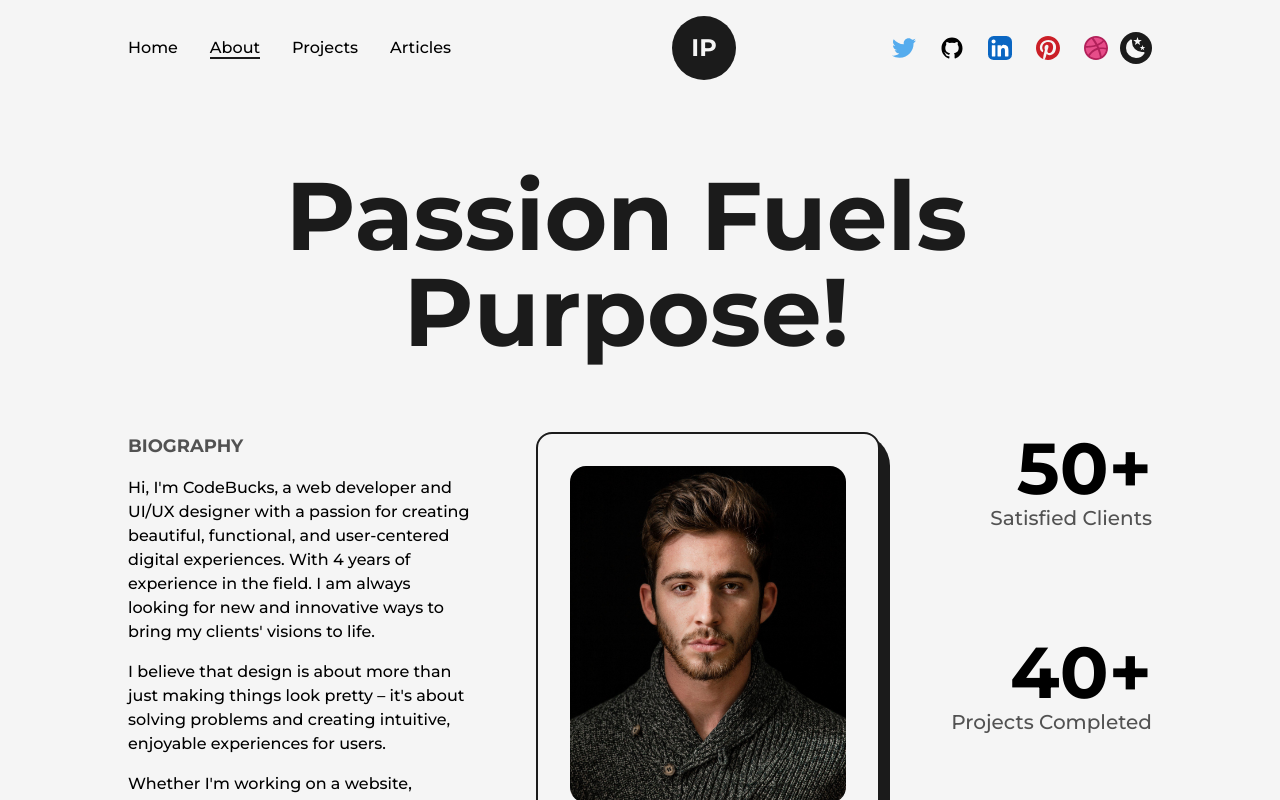
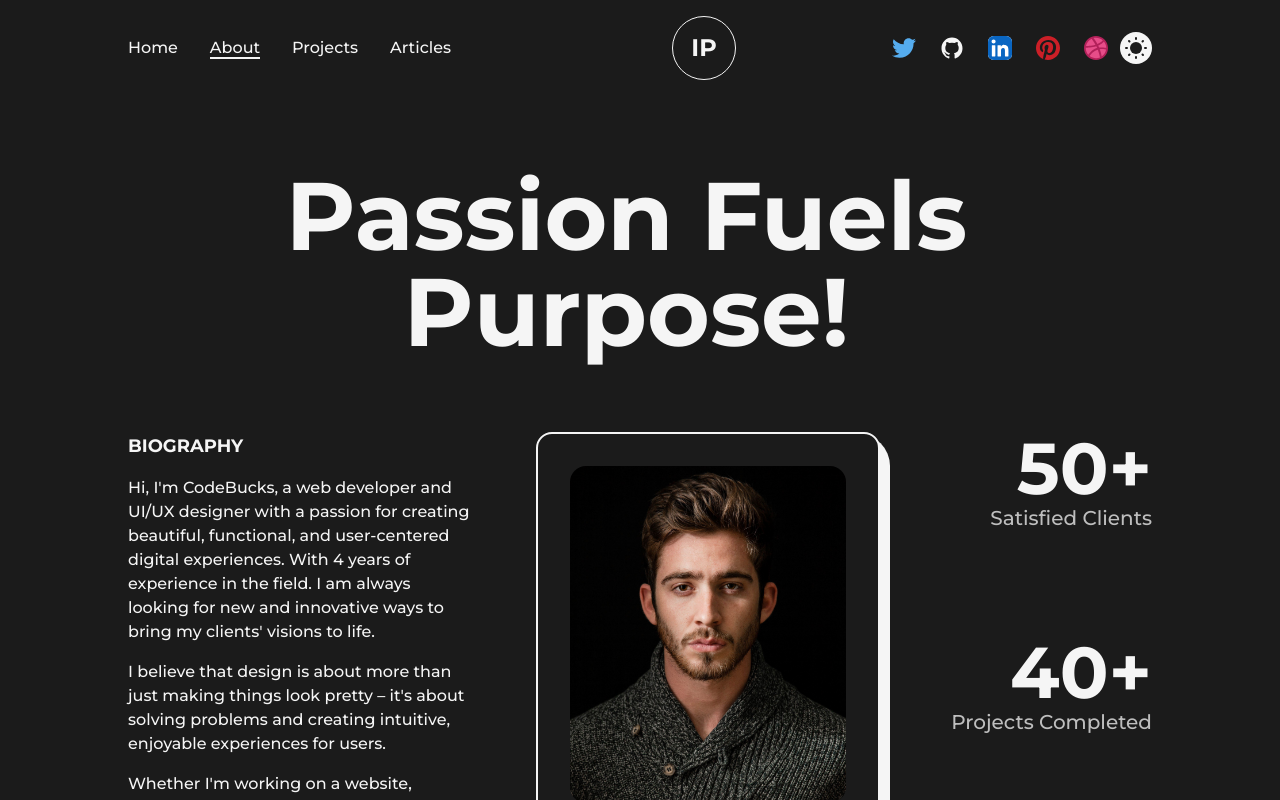
Before and after one commit to isaiahpere/flappy-porty, a Next.js app: page /about in a window 1280 px wide. Both pictures are taken after a click on the button 1136 px from the left and 48 px from the top of the page. Shown: the top 800 px of the page. Built offline with nearby package versions, Linux system fonts and the light colour scheme.

Commit message:
complete dark mode for projects page

```diff
--- a/src/app/about/page.jsx
+++ b/src/app/about/page.jsx
@@ -47,7 +47,7 @@
         <title>Isaiah | About Page</title>
         <meta name="description" content="about page for Isaiah" />
       </Head>
-      <main className="flex w-full flex-col items-center justify-center">
+      <main className="flex w-full flex-col items-center justify-center dark:text-light">
         <Layout className="pt-16">
           <AnimatedText
             text="Passion Fuels Purpose!"
@@ -55,7 +55,7 @@
           />
           <div className="grid w-full grid-cols-8 gap-16 ">
             <div className="col-span-3 flex flex-col items-start justify-start">
-              <h2 className="mb-4 text-lg font-bold uppercase text-dark/75">
+              <h2 className="mb-4 text-lg font-bold uppercase text-dark/75 dark:text-light">
                 Biography
               </h2>
               <p className="font-medium">
@@ -78,12 +78,12 @@
                 your next project.
               </p>
             </div>
-            <div className="col-span-3 relative h-max rounded-2xl border-2 border-solid border-dark bg-light p-8 ">
-              <div className="absolute top-0 -right-3 -z-10 w-[102%] h-[103%] rounded-[2rem] bg-dark" />
+            <div className="col-span-3 relative h-max rounded-2xl border-2 border-solid border-dark bg-light p-8 dark:bg-dark dark:border-light">
+              <div className="absolute top-0 -right-3 -z-10 w-[102%] h-[103%] rounded-[2rem] bg-dark dark:bg-light" />
               <Image
                 src={profileImage}
                 alt="isaiah pereira profile"
-                className="w-full h-auto rounded-2xl"
+                className="w-full h-auto rounded-2xl "
                 width={100}
                 height={100}
                 priority="true"
@@ -94,7 +94,7 @@
                 <span className="inline-block text-7xl font-bold">
                   <AnimatedNumbers value={50} />+
                 </span>
-                <h2 className="text-xl font-medium capitalize text-dark/75">
+                <h2 className="text-xl font-medium capitalize text-dark/75 dark:text-light/75">
                   Satisfied Clients
                 </h2>
               </div>
@@ -102,7 +102,7 @@
                 <span className="inline-block text-7xl font-bold">
                   <AnimatedNumbers value={40} />+
                 </span>
-                <h2 className="text-xl font-medium capitalize text-dark/75">
+                <h2 className="text-xl font-medium capitalize text-dark/75 dark:text-light/75">
                   Projects Completed
                 </h2>
               </div>
@@ -110,7 +110,7 @@
                 <span className="inline-block text-7xl font-bold">
                   <AnimatedNumbers value={4} />+
                 </span>
-                <h2 className="text-xl font-medium capitalize text-dark/75">
+                <h2 className="text-xl font-medium capitalize text-dark/75 dark:text-light/75">
                   Years of Experience
                 </h2>
               </div>
--- a/src/app/components/Education.jsx
+++ b/src/app/components/Education.jsx
@@ -18,7 +18,7 @@
         transition={{ duration: 0.5, type: "spring" }}
       >
         <h3 className="capitalize font-bold text-2xl ">{type}&nbsp;</h3>
-        <span className="capitalize font-medium text-dark/75 ">
+        <span className="capitalize font-medium text-dark/75 dark:text-light/75">
           {time} | {place}
         </span>
         <p className="font-medium w-full">{info}</p>
@@ -40,7 +40,7 @@
       <div className="w-[75%] mx-auto relative" ref={ref}>
         <motion.div
           style={{ scaleY: scrollYProgress }}
-          className="absolute left-9 top-0 w-[4px] h-full bg-dark origin-top"
+          className="absolute left-9 top-0 w-[4px] h-full bg-dark origin-top dark:bg-light"
         />
         <ul className="w-full flex flex-col items-start justify-between ml-4">
           <Details
--- a/src/app/components/Experience.jsx
+++ b/src/app/components/Experience.jsx
@@ -22,12 +22,12 @@
           <a
             href={companyLink}
             target="_blank"
-            className="text-primary capitalize"
+            className="text-primary dark:text-primaryDark capitalize"
           >
             @{company}
           </a>
         </h3>
-        <span className="capitalize font-medium text-dark/75 ">
+        <span className="capitalize font-medium text-dark/75 dark:text-light/75">
           {time} | {address}
         </span>
         <p className="font-medium w-full">{work}</p>
@@ -51,7 +51,7 @@
       <div className="w-[75%] mx-auto relative" ref={ref}>
         <motion.div
           style={{ scaleY: scrollYProgress }}
-          className="absolute left-9 top-0 w-[4px] h-full bg-dark origin-top"
+          className="absolute left-9 top-0 w-[4px] h-full bg-dark origin-top dark:bg-light"
         />
         <ul className="w-full flex flex-col items-start justify-between ml-4">
           <Details
--- a/src/app/components/LiIcon.jsx
+++ b/src/app/components/LiIcon.jsx
@@ -7,26 +7,26 @@
     layoutEffect: false,
   });
   return (
-    <figure className="absolute left-0 stroke-dark">
+    <figure className="absolute left-0 stroke-dark dark:stroke-light">
       <svg width="75" height="75" viewBox="0 0 100 100" className="-rotate-90">
         <motion.circle
           cx="75"
           cy="50"
           r="20"
-          className="stroke-primary stroke-1 fill-none"
+          className="stroke-primary dark:stroke-primaryDark stroke-1 fill-none"
         />
         <motion.circle
           cx="75"
           cy="50"
           r="20"
-          className="stroke-[5px] fill-light"
+          className="stroke-[5px] fill-light dark:fill-dark"
           style={{ pathLength: scrollYProgress }}
         />
         <motion.circle
           cx="75"
           cy="50"
           r="10"
-          className="stroke-1 fill-primary animate-pulse"
+          className="stroke-1 fill-primary animate-pulse dark:fill-primaryDark"
         />
       </svg>
     </figure>
--- a/src/app/components/Skills.jsx
+++ b/src/app/components/Skills.jsx
@@ -5,12 +5,11 @@
   return (
     <motion.div
       className="flex items-center justify-center rounded-full
-      font-semibold bg-dark text-light py-3 px-6 shadow-dark cursor-pointer absolute "
+      font-semibold bg-dark text-light py-3 px-6 shadow-dark cursor-pointer absolute dark:text-dark dark:bg-light"
       whileHover={{ scale: 1.05 }}
       initial={{ x: 0, y: 0 }}
-      whileInView={{ x: xPos, y: yPos }}
+      whileInView={{ x: xPos, y: yPos, transition: { duration: 1.5 } }}
       viewport={{ once: true }}
-      transition={{ duration: 1.5 }}
     >
       {name}
     </motion.div>
@@ -21,9 +20,9 @@
   return (
     <>
       <h2 className="font-bold text-8xl mt-64 w-full text-center">Skills</h2>
-      <div className="w-full h-screen relative flex items-center justify-center rounded-full bg-circularLight">
+      <div className="w-full h-screen relative flex items-center justify-center rounded-full bg-circularLight dark:bg-circularDark">
         <motion.div
-          className="flex items-center justify-center rounded-full font-semibold bg-dark text-light p-8 shadow-dark cursor-pointer"
+          className="flex items-center justify-center rounded-full font-semibold bg-dark text-light p-8 shadow-dark cursor-pointer dark:bg-light dark:text-dark"
           whileHover={{ scale: 1.05 }}
         >
           Web
--- a/src/app/layout.jsx
+++ b/src/app/layout.jsx
@@ -1,5 +1,6 @@
 import Head from "next/head";
 import "./globals.css";
+import Script from "next/script";
 import { Montserrat } from "next/font/google";
 
 import NavBar from "./components/NavBar";
@@ -26,6 +27,15 @@
       <Head>
         <meta name="viewport" content="width-device-width, initial-scale=1" />
         {/* <link rel="icon" href="/favicon.ico" /> */}
+        <Script id="theme-switcher" strategy="beforeInteractive">
+          {`
+            if (localStorage.theme === 'dark' || (!('theme' in localStorage) && window.matchMedia('(prefers-color-scheme: dark)').matches)) {
+              document.documentElement.classList.add('dark')
+            } else {
+              document.documentElement.classList.remove('dark')
+            }
+          `}
+        </Script>
       </Head>
       <body
         className={`${montserrat.variable} font-mont bg-light dark:bg-dark `}
--- a/src/app/utls/hooks/useThemeSwitcher.jsx
+++ b/src/app/utls/hooks/useThemeSwitcher.jsx
@@ -30,6 +30,8 @@
       }
     };
 
+    handleChange();
+
     mediaQuery.addEventListener("change", handleChange);
 
     return () => mediaQuery.removeEventListener("change", handleChange);
--- a/tailwind.config.js
+++ b/tailwind.config.js
@@ -25,6 +25,8 @@
       backgroundImage: {
         circularLight:
           "repeating-radial-gradient(rgba(0,0,0,.4) 2px, #f5f5f5 5px, #f5f5f5 100px);",
+        circularDark:
+          "repeating-radial-gradient(rgba(255,255,255,0.5) 2px, #1b1b1b 5px, #1b1b1b 100px);",
       },
     },
   },
```
